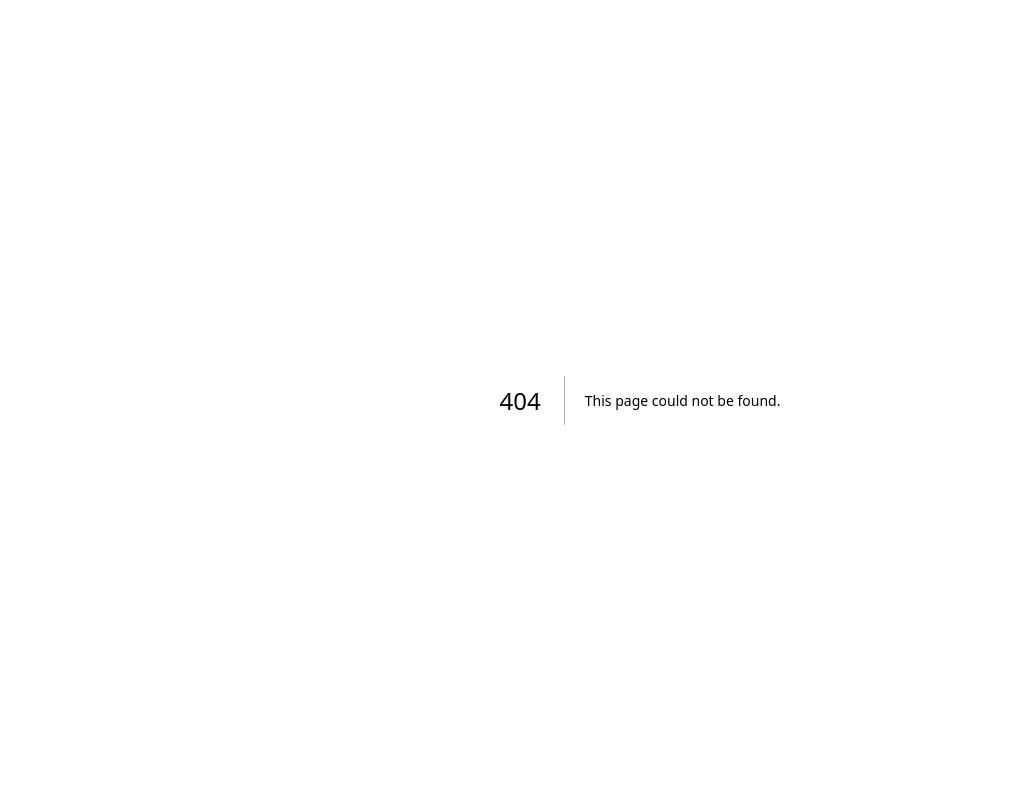
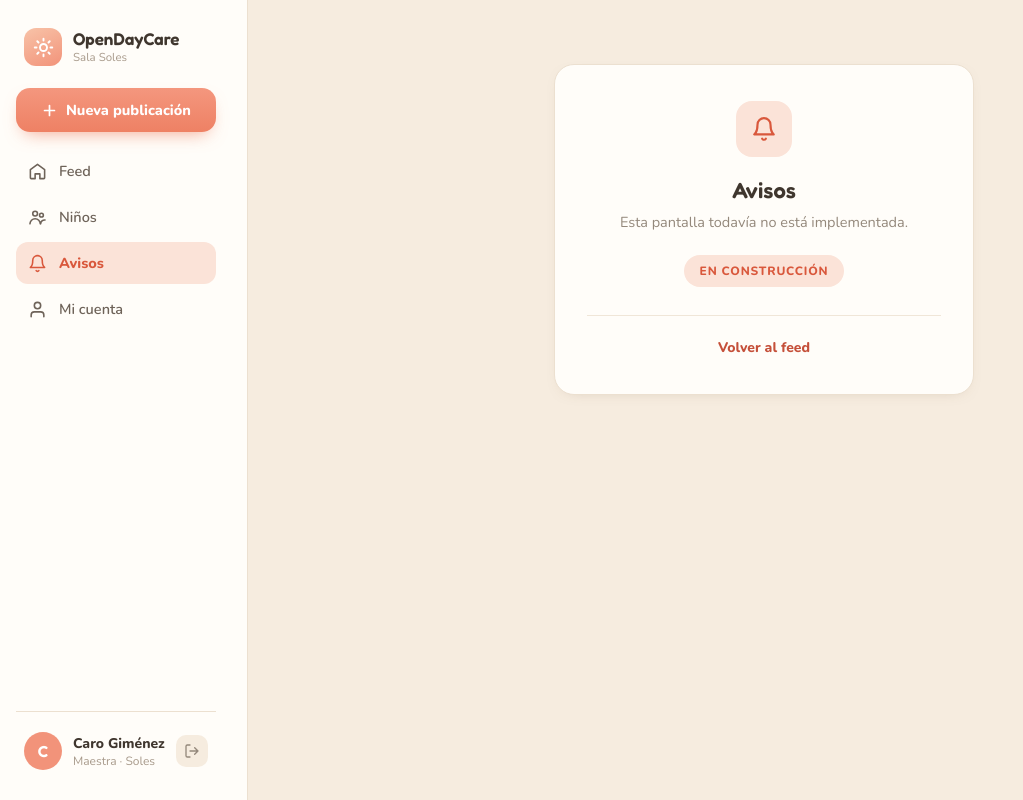
Before and after one commit to JoaquinFelix/06-open-daycare, a Next.js app: page /avisos in a window 1280 px wide. Before the commit this address had no page. Shown: the whole page, without its empty margins (0-1023 px from the left). Built offline with nearby package versions, Linux system fonts and the light colour scheme.

Commit message:
paso 9 (las 6 rutas placeholder + /login sin sidebar)

```diff
--- /dev/null
+++ b/app/(app)/avisos/page.tsx
@@ -0,0 +1,5 @@
+import { PlaceholderPage } from "@/components/ui/PlaceholderPage";
+
+export default function AvisosPage() {
+  return <PlaceholderPage title="Avisos" icon="bell" />;
+}
--- /dev/null
+++ b/app/(app)/crear-publicacion/page.tsx
@@ -0,0 +1,7 @@
+import { PlaceholderPage } from "@/components/ui/PlaceholderPage";
+
+export default function CrearPublicacionPage() {
+  return (
+    <PlaceholderPage title="Nueva publicación" icon="plus" />
+  );
+}
--- /dev/null
+++ b/app/(app)/detalle-publicacion/page.tsx
@@ -0,0 +1,7 @@
+import { PlaceholderPage } from "@/components/ui/PlaceholderPage";
+
+export default function DetallePublicacionPage() {
+  return (
+    <PlaceholderPage title="Detalle de la publicación" icon="comment" />
+  );
+}
--- /dev/null
+++ b/app/(app)/foto/page.tsx
@@ -0,0 +1,5 @@
+import { PlaceholderPage } from "@/components/ui/PlaceholderPage";
+
+export default function FotoPage() {
+  return <PlaceholderPage title="Foto" icon="image" />;
+}
--- /dev/null
+++ b/app/(app)/mi-cuenta/page.tsx
@@ -0,0 +1,5 @@
+import { PlaceholderPage } from "@/components/ui/PlaceholderPage";
+
+export default function MiCuentaPage() {
+  return <PlaceholderPage title="Mi cuenta" icon="user" />;
+}
--- /dev/null
+++ b/app/(app)/ninos/page.tsx
@@ -0,0 +1,5 @@
+import { PlaceholderPage } from "@/components/ui/PlaceholderPage";
+
+export default function NinosPage() {
+  return <PlaceholderPage title="Niños" icon="children" />;
+}
--- /dev/null
+++ b/app/(auth)/login/page.tsx
@@ -0,0 +1,12 @@
+import { PlaceholderPage } from "@/components/ui/PlaceholderPage";
+
+// Fuera del AppShell: el login no lleva sidebar.
+export default function LoginPage() {
+  return (
+    <PlaceholderPage
+      title="Iniciar sesión"
+      icon="user"
+      description="El login todavía no está implementado: no hay autenticación en esta etapa."
+    />
+  );
+}
```
